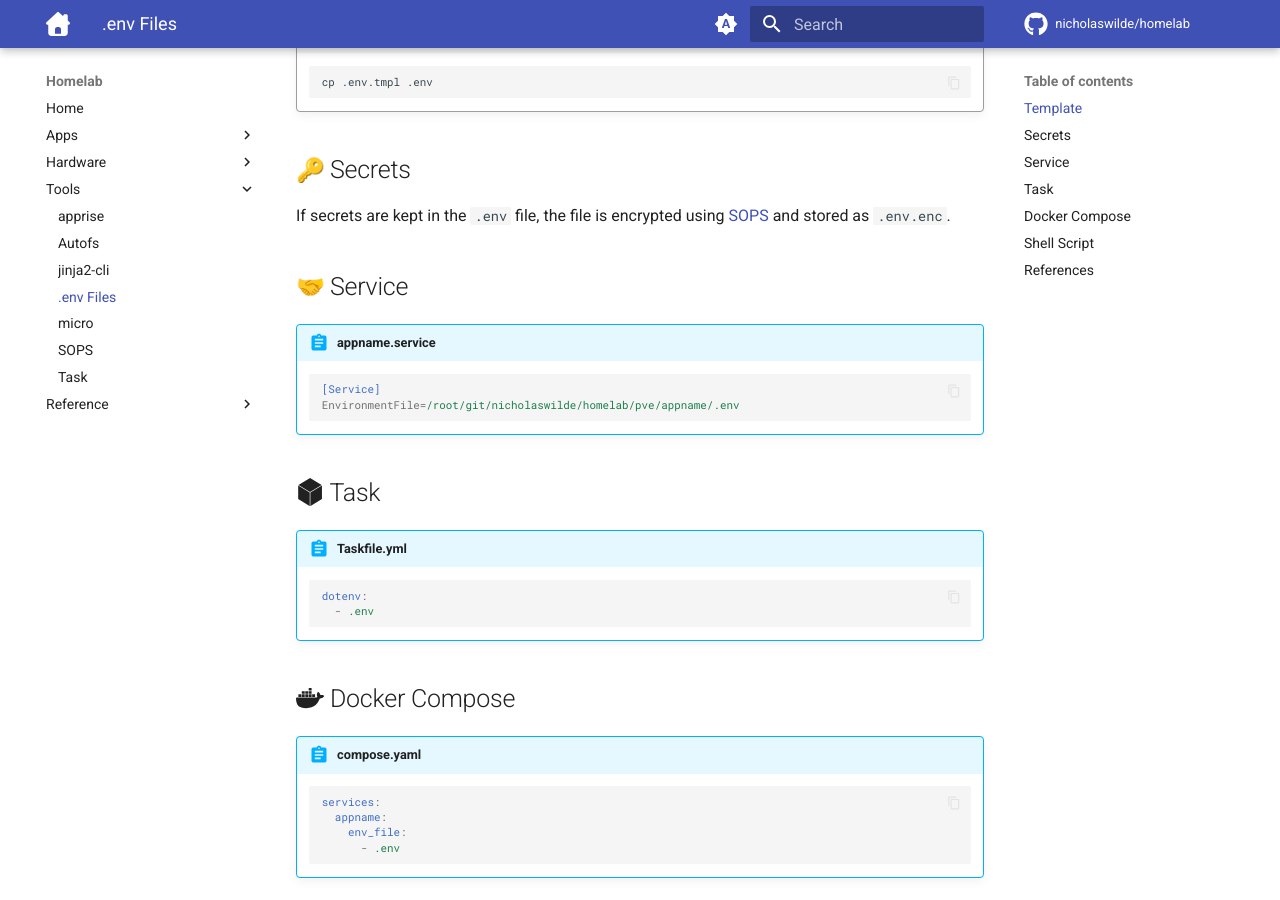
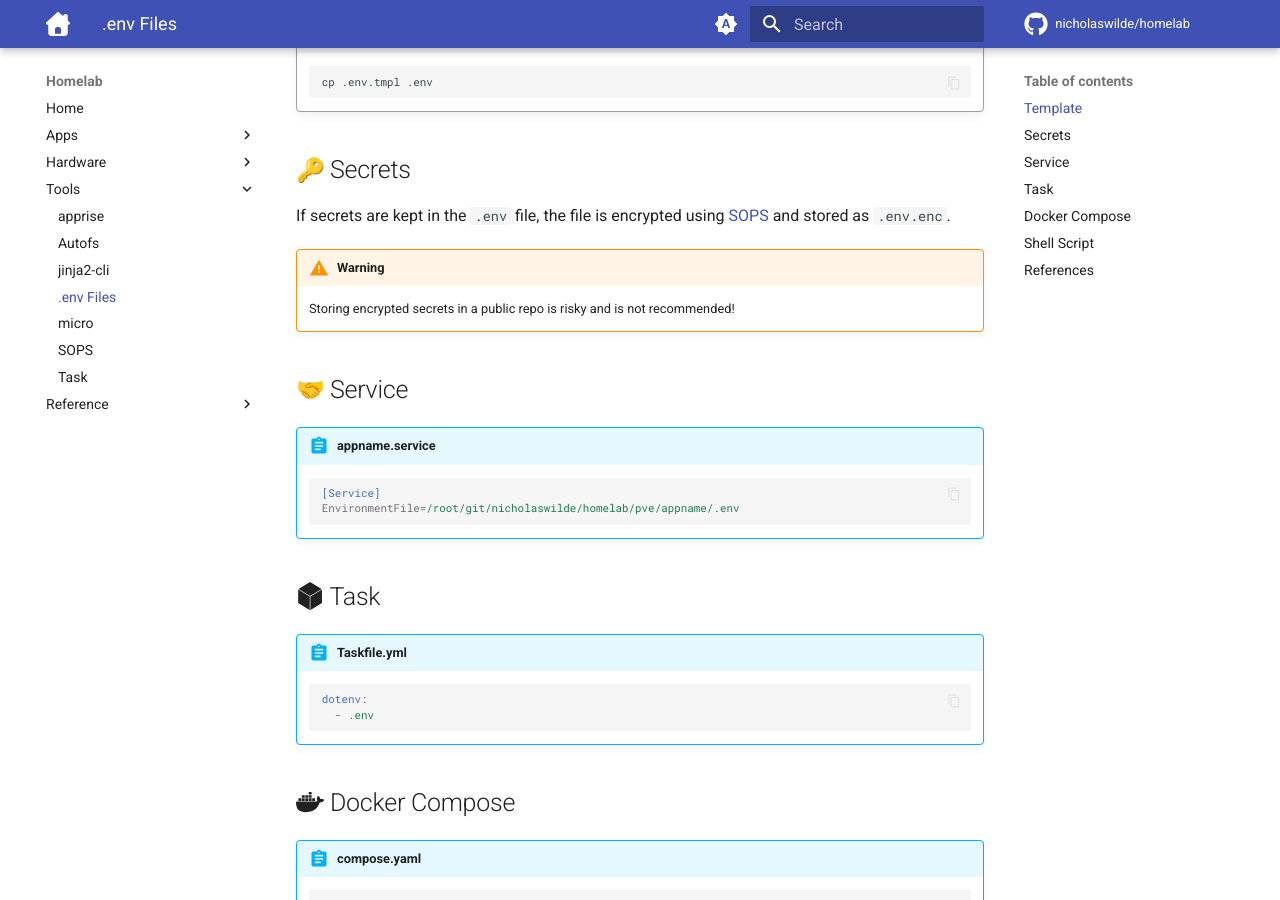
Before and after one commit to nicholaswilde/homelab, an MkDocs documentation site: the page built from docs/tools/env-files.md, in a window 1280 px wide and 900 px high, scrolled down 470 px. Built offline with MkDocs 1.6.1 and Material for MkDocs 9.7.7, drawn with Linux system fonts in a browser that asks for light colours; emoji names are drawn with the system emoji font; comment, search, counter and statistics services are not loaded.

Commit message:
Update env-files.md

```diff
--- a/docs/tools/env-files.md
+++ b/docs/tools/env-files.md
@@ -23,6 +23,10 @@ Since the file is ignored by git, the template file may be copied, if it exists.
 ## :key: Secrets
 
 If secrets are kept in the `.env` file, the file is encrypted using [SOPS][1] and stored as `.env.enc`.
+
+!!! warning
+
+    Storing encrypted secrets in a public repo is risky and is not recommended!
 
 ## :handshake: Service
 
```
